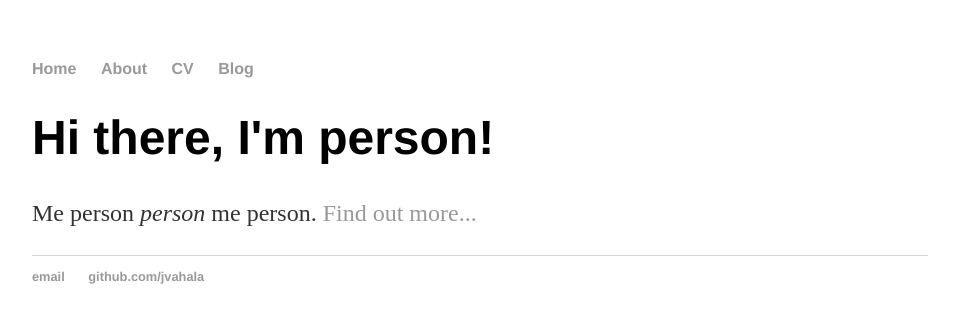
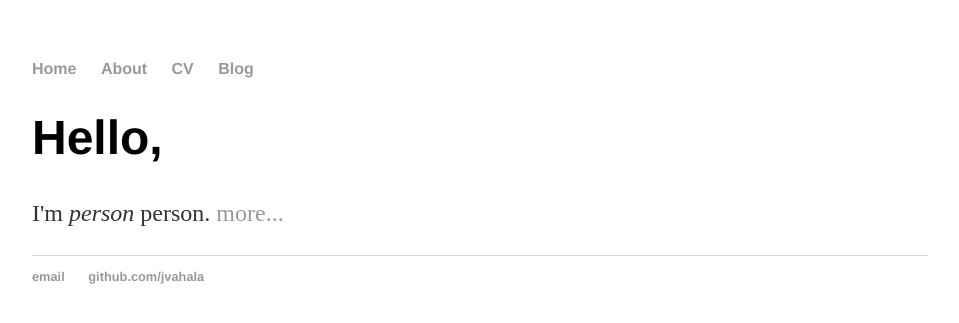
Before and after one commit to jvahala/jvahala.github.io, a Jekyll site: the page built from index.html, in a window 1280 px wide. Shown: the top 323 px of the page, without its empty margins (160-1119 px from the left). Built offline with Jekyll 4.4.1, drawn with Linux system fonts in a browser that asks for light colours.

Commit message:
Update index.html
default layout

```diff
--- a/index.html
+++ b/index.html
@@ -1,29 +1,8 @@
-<!DOCTYPE html>
-<html>
-	<head>
-		<title>Josh Vahala, person</title>
-		<link rel="stylesheet" type="text/css" href="/css/main.css">
-	</head>
-	<body>
-		<nav>
-    		<ul>
-        		<li><a href="/">Home</a></li>
-	        	<li><a href="/about">About</a></li>
-        		<li><a href="/cv">CV</a></li>
-        		<li><a href="/blog">Blog</a></li>
-    		</ul>
-		</nav>
-		<div class="container">
-    		<div class="blurb">
-        		<h1>Hi there, I'm person!</h1>
-				<p>Me person <em>person</em> me person. <a href="/about">Find out more...</a></p>
-    		</div><!-- /.blurb -->
-		</div><!-- /.container -->
-		<footer>
-    		<ul>
-        		<li><a href="mailto:jsvahala@gmail.com">email</a></li>
-        		<li><a href="https://github.com/jvahala">github.com/jvahala</a></li>
-			</ul>
-		</footer>
-	</body>
-</html>
+---
+layout: default
+title: Hank Quinlan, Horrible Cop
+---
+<div class="blurb">
+	<h1>Hello,</h1>
+	<p>I'm <em>person</em> person. <a href="/about">more...</a></p>
+</div><!-- /.blurb -->
```
